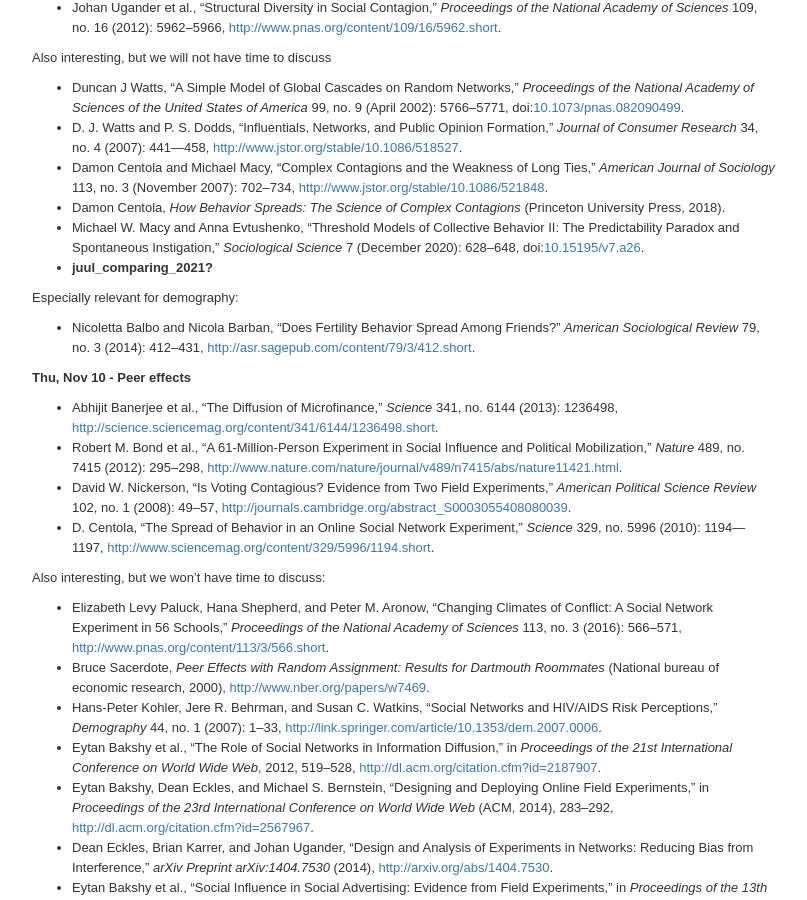
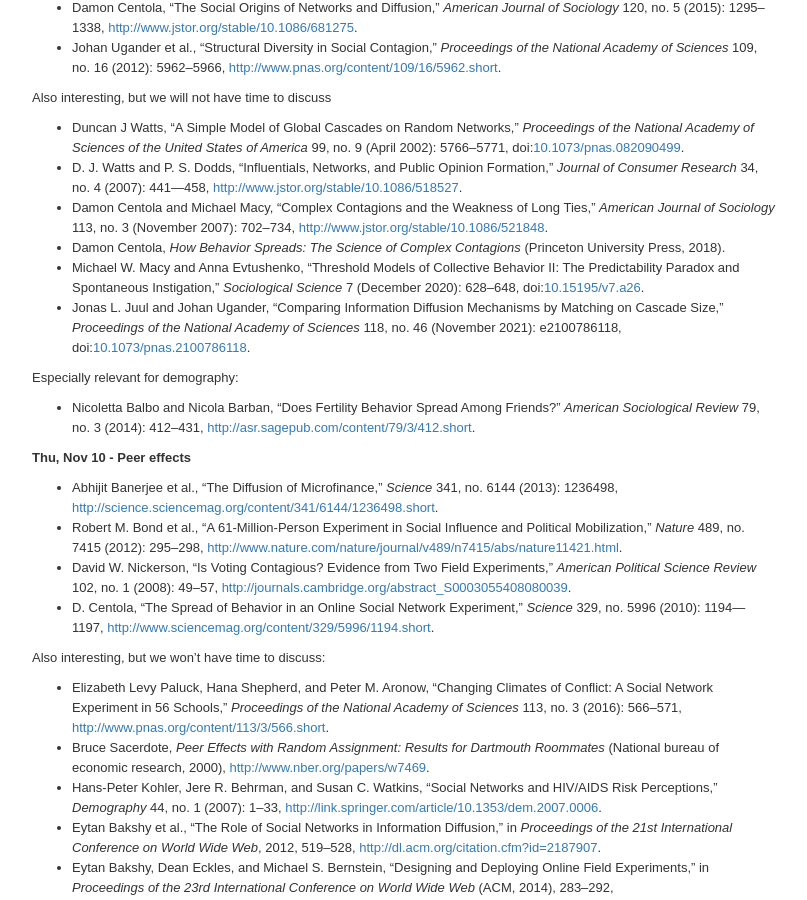
Before and after one commit to dfeehan/dfeehan.github.io, a Jekyll site: the page teaching/2022fa_demog280.html, which Jekyll copies as it is, in a window 1280 px wide and 900 px high, scrolled down 9782 px. Shown: the whole window, without its empty margins (236-1043 px from the left). Built offline with Jekyll 4.4.1, drawn with Linux system fonts in a browser that asks for light colours; some of the changed text lies outside the part shown.

Commit message:
fixed ref

```diff
--- a/teaching/2022fa_demog280.html
+++ b/teaching/2022fa_demog280.html
@@ -1008,7 +1008,10 @@
 <p>Each week, you should read the assigned materials and show up to
 class prepared to discuss them. <strong>One of the weeks you will also
 be in charge of organizing the discussion (possibly with a
-partner).</strong></p></li>
+partner).</strong> To lead the discussion, I suggest that you make a
+short slide deck summarizing each of the readings (similar to the papers
+to present, below), and you think of a few questions to prompt
+discussions for each reading.</p></li>
 <li><p>Response memos</p>
 <p>For 6 of the class meetings, please write a short response memo (1 to
 2 pages) and post it on the Ed thread for that week. (There is an Ed tag
@@ -1730,7 +1733,10 @@
 II</span>: <span>The Predictability Paradox</span> and <span>Spontaneous
 Instigation</span>,”</span> <em>Sociological Science</em> 7 (December
 2020): 628–648, doi:<a href="https://doi.org/10.15195/v7.a26" role="doc-biblioref">10.15195/v7.a26</a>.</span></li>
-<li><span class="citation"><strong>juul_comparing_2021?</strong></span></li>
+<li><span class="citation">Jonas L. Juul and Johan Ugander,
+<span>“Comparing Information Diffusion Mechanisms by Matching on Cascade
+Size,”</span> <em>Proceedings of the National Academy of Sciences</em>
+118, no. 46 (November 2021): e2100786118, doi:<a href="https://doi.org/10.1073/pnas.2100786118" role="doc-biblioref">10.1073/pnas.2100786118</a>.</span></li>
 </ul>
 <p>Especially relevant for demography:</p>
 <ul>
```
Also changed, not shown: other parts of teaching/2022fa_demog280.html (+1 -1 lines).
